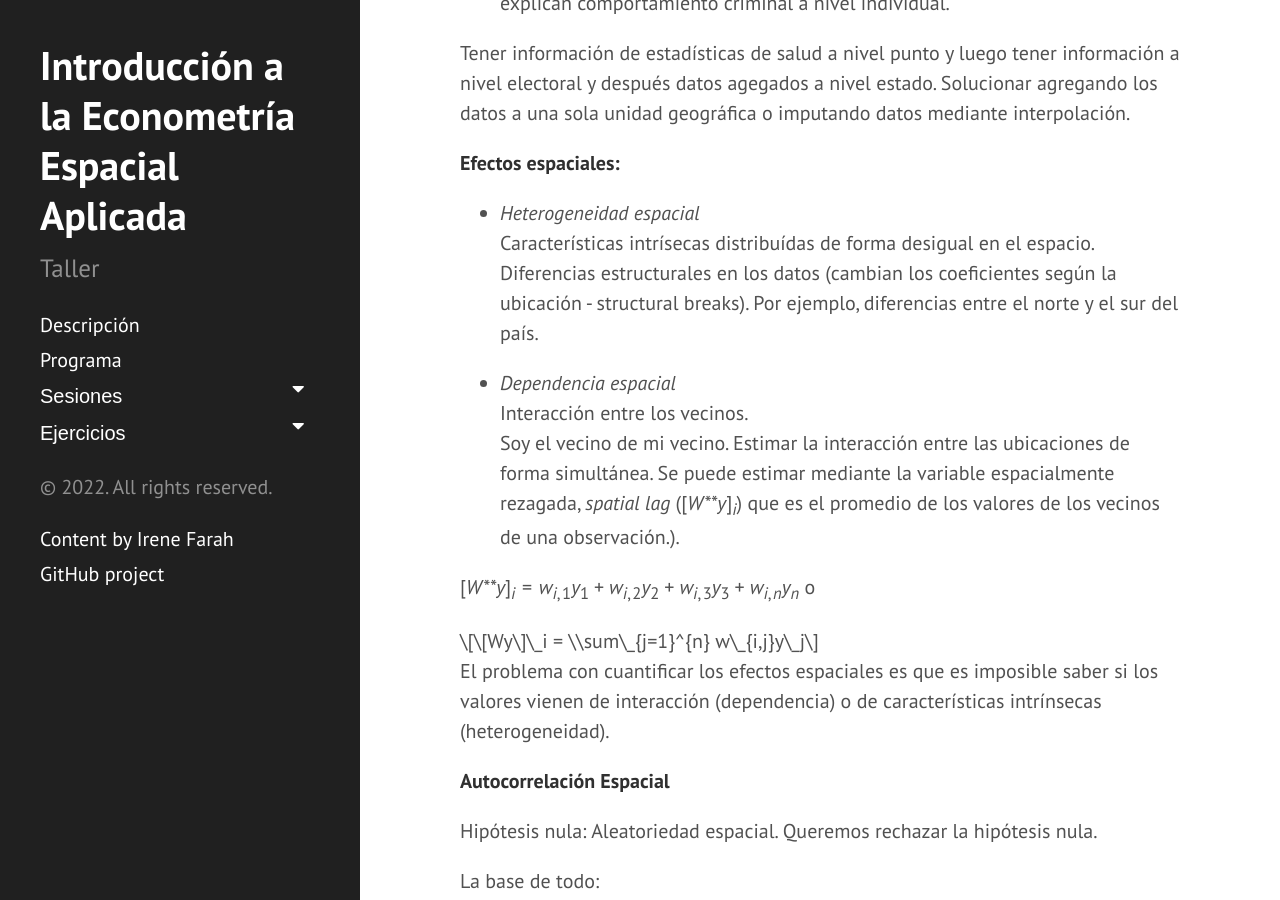
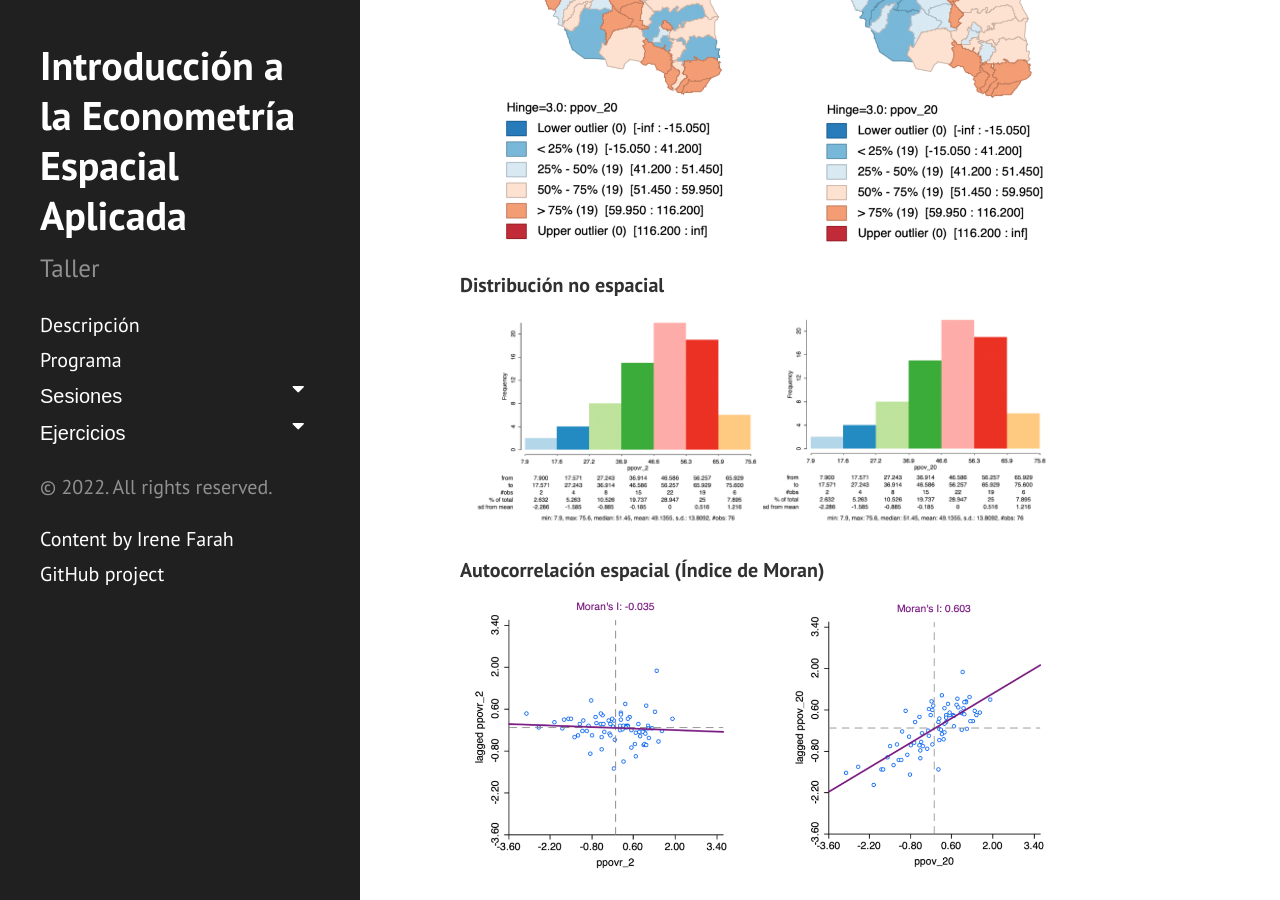
Before and after one commit to ifarah/sp_reg, a Jekyll site: the page built from sesion1.md, in a window 1280 px wide and 900 px high, scrolled down 2170 px. Built offline with Jekyll 4.4.1, drawn with Linux system fonts in a browser that asks for light colours; some of the changed text lies outside the part shown.

Commit message:
Update sesion1.md

```diff
--- a/sesion1.md
+++ b/sesion1.md
@@ -16,7 +16,7 @@ title: Sesión 1
 -   Diferencia entre SRC proyectados y no proyectados
 
 <p>
-    <img src="../assets/img/proyecciones.png" width="800" height="300" />
+    <img src="../assets/img/proyecciones.png" width="700" height="300" />
 </p>
 
 -   Unidades (metros, pies (ft), para estimar áreas o distancias) *vs*
@@ -35,7 +35,7 @@ en sus proyectos.
     DEM)
 
 <p>
-    <img src="assets/img/vector_raster.png" width="500" />
+    <img src="../assets/img/vector_raster.png" width="500" />
 </p>
 
 
@@ -50,15 +50,15 @@ invariance*)
 
 #### Distribución espacial
 
-<img src="assets/img/mapa_pov.png" width="600">
+<img src="../assets/img/mapa_pov.png" width="600">
 
 #### Distribución no espacial
 
-<img src="assets/img/hist_pov.png" width="600">
+<img src="../assets/img/hist_pov.png" width="600">
 
 #### Autocorrelación espacial (Índice de Moran)
 
-<img src="assets/img/moran_pov.png" width="600">
+<img src="../assets/img/moran_pov.png" width="600">
 
 **¿Qué es la econometría espacial?**
 Tratamiento explícito de la ubicación:
@@ -93,13 +93,13 @@ datos mediante interpolación.
 -   *Heterogeneidad espacial*
     Características intrísecas distribuídas de forma desigual en el
     espacio.
-    Diferencias estructurales en los datos (cambian los coeficientes
+    Diferencias **estructurales** en los datos (cambian los coeficientes
     según la ubicación - structural breaks). Por ejemplo, diferencias
     entre el norte y el sur del país.
 
 -   *Dependencia espacial*
     Interacción entre los vecinos.
-    Soy el vecino de mi vecino. Estimar la interacción entre las
+    Soy el vecino de mi vecino. Estimar la **interacción** entre las
     ubicaciones de forma simultánea. Se puede estimar mediante la
     variable espacialmente rezagada, *spatial lag*
     (\[*W**y*\]<sub>*i*</sub>) que es el promedio de los valores de los
@@ -143,16 +143,16 @@ espaciales (*Spatial Weights*), *w*<sub>*i*, *j*</sub>
 - Bishop (alfil: vértices)
 - Pesos de distinto orden
 
-<img src="assets/img/pesos.png" width="400">
+<img src="../assets/img/pesos.png" width="400">
 
 **2. Distancia (puntos)**
 - KNN (k vecinos más cercanos) - Distancia
 
 ### Ejemplos de vecindad reina
 
-<img src="assets/img/connected.png" width="600">
+<img src="../assets/img/connected.png" width="600">
 
-<img src="assets/img/matrix.png" width="600">
+<img src="../assets/img/matrix.png" width="600">
 
 Es importante que la matriz tenga muchos ceros (matriz dispersa). *A
 priori* estamos definiendo la interacción (puede ser un problema, por lo
```
Also changed, not shown: other parts of sesion1.md (+1 -1 lines).
